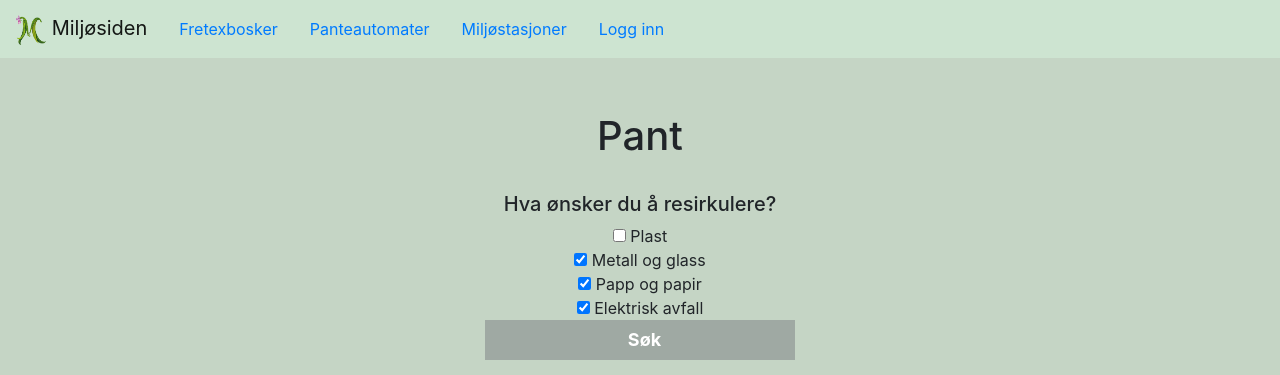
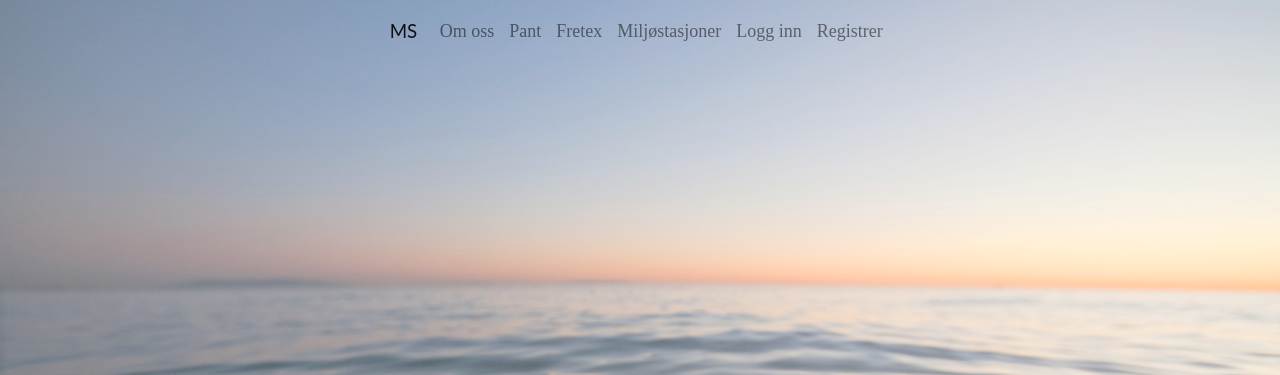
Before and after one commit to helenemolberg/blikvitt, a Flask app: page /pant in a window 1280 px wide. Shown: the top 375 px of the page. Run offline with Flask 2, Linux system fonts and the light colour scheme; some libraries are stand-ins or nearby versions.

Commit message:
new layout to pant

```diff
--- a/templates/pant.html
+++ b/templates/pant.html
@@ -3,42 +3,95 @@
 <head>
     <meta charset="UTF-8">
     <title>Pant</title>
-    <link rel="stylesheet" href="https://stackpath.bootstrapcdn.com/bootstrap/4.3.1/css/bootstrap.min.css" integrity="sha384-ggOyR0iXCbMQv3Xipma34MD+dH/1fQ784/j6cY/iJTQUOhcWr7x9JvoRxT2MZw1T" crossorigin="anonymous">
-    <script src="https://stackpath.bootstrapcdn.com/bootstrap/4.3.1/js/bootstrap.min.js" integrity="sha384-JjSmVgyd0p3pXB1rRibZUAYoIIy6OrQ6VrjIEaFf/nJGzIxFDsf4x0xIM+B07jRM" crossorigin="anonymous"></script>
+    <!--Bootstrap-->
+    <link rel="stylesheet" href="https://maxcdn.bootstrapcdn.com/bootstrap/4.3.1/css/bootstrap.min.css">
+    <script src="https://ajax.googleapis.com/ajax/libs/jquery/3.3.1/jquery.min.js"></script>
+    <script src="https://cdnjs.cloudflare.com/ajax/libs/popper.js/1.14.7/umd/popper.min.js"></script>
+    <script src="https://maxcdn.bootstrapcdn.com/bootstrap/4.3.1/js/bootstrap.min.js"></script>
     <title>A Leaflet map!</title>
     <link rel="stylesheet" href="https://unpkg.com/leaflet@1.4.0/dist/leaflet.css"
         integrity="sha512-puBpdR0798OZvTTbP4A8Ix/l+A4dHDD0DGqYW6RQ+9jxkRFclaxxQb/SJAWZfWAkuyeQUytO7+7N4QKrDh+drA=="
         crossorigin=""/>
     <link rel="stylesheet" type="text/css" href="../static/underPages.css">
     <link rel="stylesheet" href="/w3css/4/w3.css">
-
+<style>
+    body, html {
+  height: 100%;
+  margin: 0;
+  font: 400 15px/1.8 "Lato", sans-serif;
+  color: #777;
+}
+.bgimg-1, .bgimg-2, .bgimg-3 {
+  position: relative;
+  opacity: 0.65;
+  background-position: center;
+  background-repeat: no-repeat;
+  background-size: cover;
+}
+.bgimg-1 {
+  background-image: url("/static/images/plastic_in_ocean.jpg");
+  height: 100%;
+}
+.caption {
+  position: absolute;
+  left: 0;
+  top: 50%;
+  width: 100%;
+  text-align: center;
+  color: #000;
+}
+.caption span.border {
+  background-color: #111;
+  color: #fff;
+  padding: 18px;
+  font-size: 25px;
+  letter-spacing: 10px;
+}
+    .nav-link{
+    font-size: 18px;
+    font-family: "Bell MT";
+}
+</style>
 
 </head>
-    <body style="background-color: #c5d5c5">
-        <script src="https://code.jquery.com/jquery-3.3.1.slim.min.js" integrity="sha384-q8i/X+965DzO0rT7abK41JStQIAqVgRVzpbzo5smXKp4YfRvH+8abtTE1Pi6jizo" crossorigin="anonymous"></script>
-        <script src="https://cdnjs.cloudflare.com/ajax/libs/popper.js/1.14.7/umd/popper.min.js" integrity="sha384-UO2eT0CpHqdSJQ6hJty5KVphtPhzWj9WO1clHTMGa3JDZwrnQq4sF86dIHNDz0W1" crossorigin="anonymous"></script>
-
-        <nav class="navbar navbar-light" style="background-color: #CDE4D1; justify-content: left" >
-            <a class="navbar-brand" href="http://127.0.0.1:5000/">
-                <img src="/static/images/miljosiden_image.gif" width="30" height="30" alt="">
-                Miljøsiden
-            </a>
-            <ul class="nav">
-                <li class="nav-item" >
-                    <a class="nav-link active" href="http://127.0.0.1:5000/fretex">Fretexbosker</a>
+<body>
+<div class="navBar">
+    <nav class="navbar fixed-top navbar-expand-lg navbar-light justify-content-center">
+        <a class="navbar-brand" href="/">MS</a>
+        <ul class="navbar-nav">
+          <li class="nav-item">
+            <a class="nav-link" href="#">Om oss</a>
           </li>
           <li class="nav-item">
-                    <a class="nav-link" href="http://127.0.0.1:5000/pant">Panteautomater</a>
+            <a class="nav-link" href="/pant">Pant</a>
           </li>
             <li class="nav-item">
-                    <a class="nav-link" href="http://127.0.0.1:5000/recycle">Miljøstasjoner</a>
+            <a class="nav-link" href="/fretex">Fretex</a>
           </li>
             <li class="nav-item">
-                    <a class="nav-link" href="http://127.0.0.1:5000/login">Logg inn</a>
+            <a class="nav-link" href="/recycle">Miljøstasjoner</a>
           </li>
+        </ul>
+        <ul class="nav navbar-nav navbar-right">
+            <li class="nav-item">
+                <a class="nav-link" href="/login">Logg inn</a>
+            </li>
+            <li class="nav-item">
+                <a class="nav-link" href="/registeruser">Registrer</a>
+            </li>
+        </ul>
 
-            </ul>
+        <!--<span class="navbar-text white-text">
+          Navbar text with an inline element
+        </span>-->
 </nav>
+</div>
+<div class="bgimg-1">
+  <div class="caption">
+    <span class="border">HUSK Å PANT</span><br>
+    <span class="border">Les mer</span>
+  </div>
+</div>
 
         <br/>
         <div id="space_maker"><h1> Pant  </h1>
@@ -83,5 +136,5 @@
                 }
             </script>
         </div>
-
+</body>
 </html>
```
Lines whose indentation alone changed are shown as unchanged.
